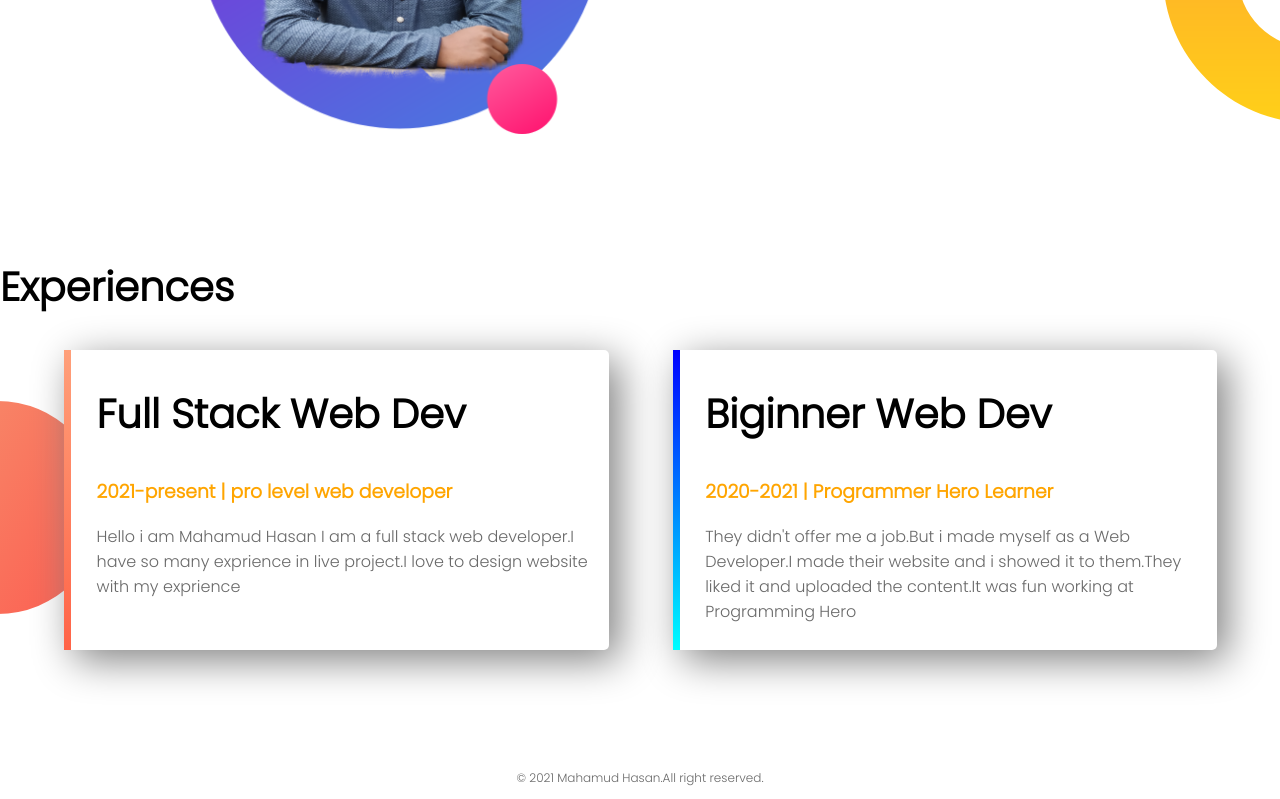
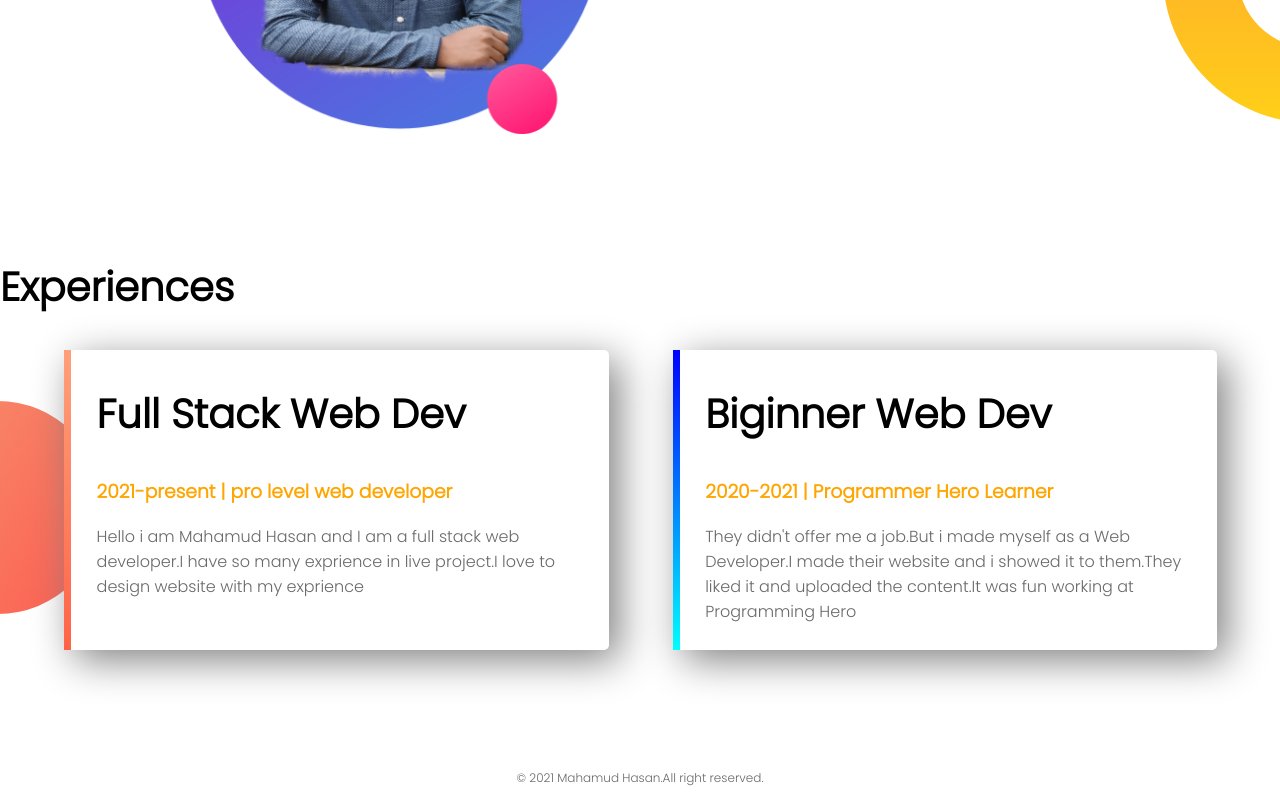
Before and after one commit to mahamudhasan0/web-portfolio, a plain HTML site: page index.html in a window 1280 px wide. Shown: the part 776-1575 px from the top of the page. Drawn offline with Linux system fonts and the light colour scheme.

Commit message:
change some word

```diff
--- a/index.html
+++ b/index.html
@@ -51,7 +51,7 @@
         <div id="full-stack"class="half-width single-experience">
             <h2>Full Stack Web Dev</h2>
             <h3 class="orange-highlight">2021-present | pro level web developer</h3>
-            <p>Hello i am Mahamud Hasan I am a full stack web developer.I have so many exprience in live project.I love to design website with my exprience</p>
+            <p>Hello i am Mahamud Hasan and I am a full stack web developer.I have so many exprience in live project.I love to design website with my exprience</p>
 
         </div>
         <div id="baby-web" class="half-width single-experience">
```
